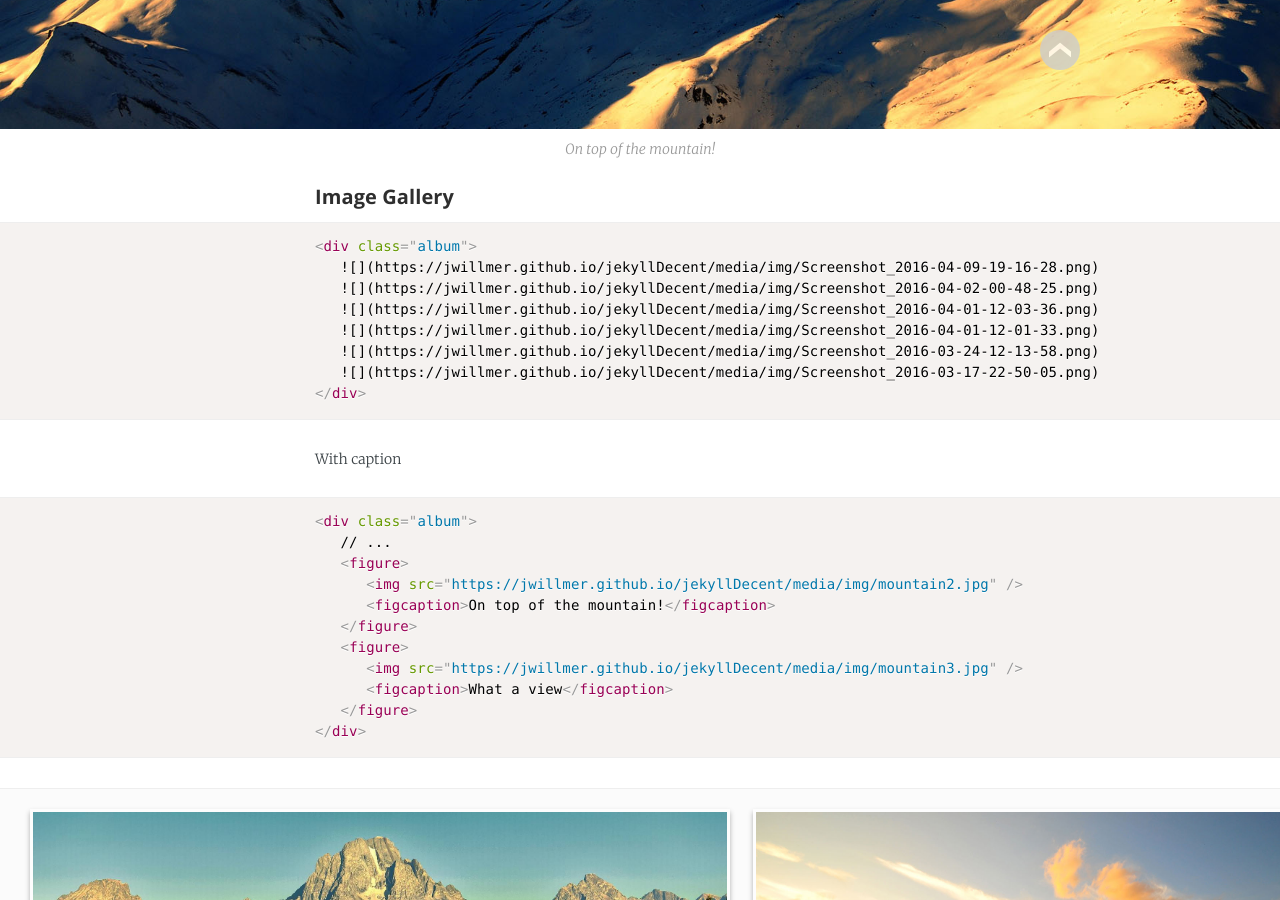
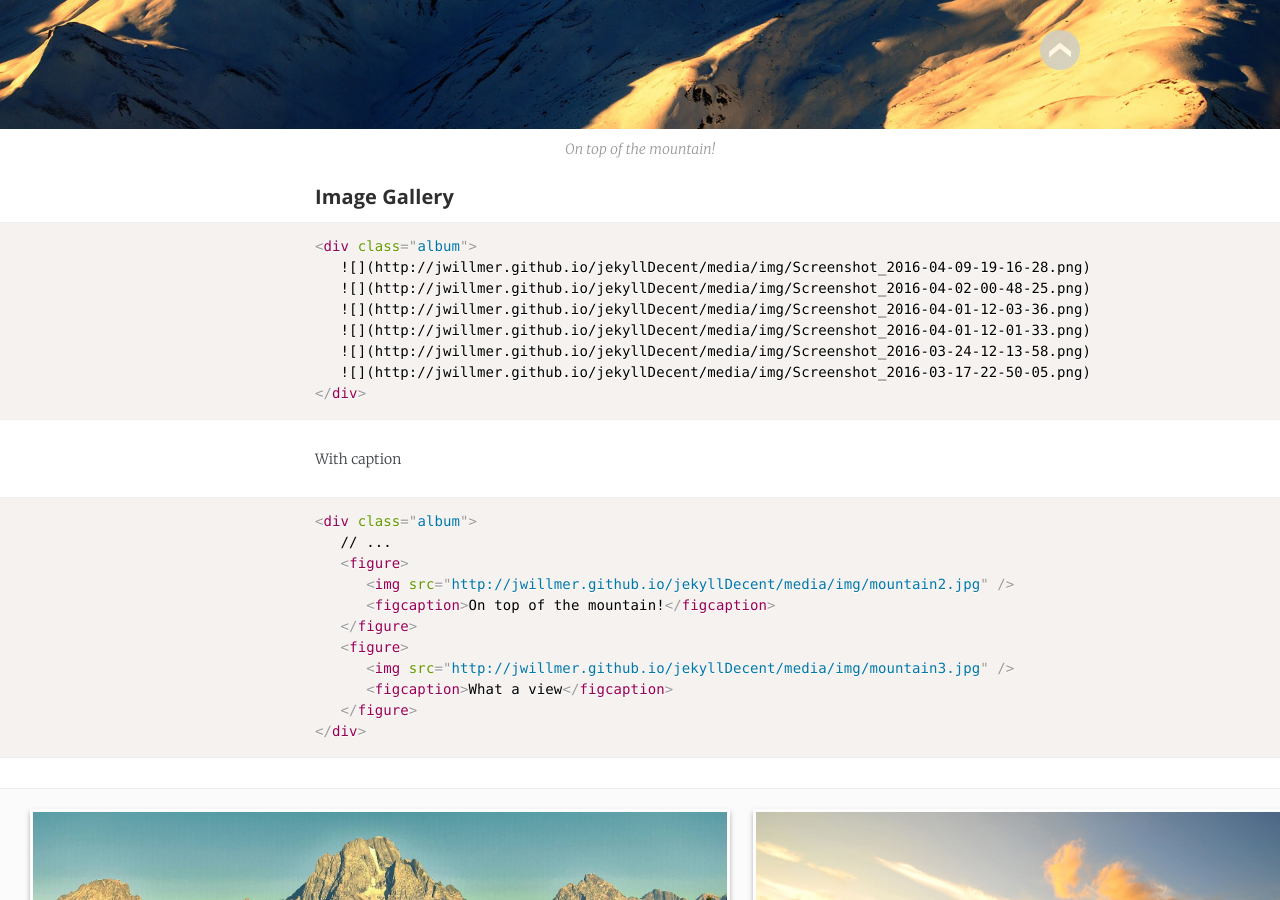
Before and after one commit to jwillmer/jekyllDecent, a Jekyll site: the page built from _posts/2016-05-07-Features.md, in a window 1280 px wide and 900 px high, scrolled down 3764 px. Built offline with Jekyll 4.4.1, drawn with Linux system fonts in a browser that asks for light colours; some web fonts are replaced; some of the changed text lies outside the part shown.

Commit message:
Updated links in posts and pages to work locally. Fixed a bug and modified Gemfile to only load the needed plugins.

````diff
--- a/_posts/2016-05-07-Features.md
+++ b/_posts/2016-05-07-Features.md
@@ -16,31 +16,31 @@
 Keep in mind that paralax effect will not be captured if you like to print the page.
 
 ```html
-<div class="bg-scroll" style="background-image: url('{{ site.github.url }}/media/img/mountain1.jpg')"></div>
+<div class="bg-scroll" style="background-image: url('{{ "/media/img/mountain1.jpg" | absolute_url }}')"></div>
 ```
 
-<div class="bg-scroll" style="background-image: url('{{ site.github.url }}/media/img/mountain1.jpg')"></div>
+<div class="bg-scroll" style="background-image: url('{{ "/media/img/mountain1.jpg" | absolute_url }}')"></div>
 
 
 #### Caption for Image
 
 ```html
 <figure>
-   <img src="{{ site.github.url }}/media/img/mountain2.jpg" />
+   <img src="{{ "/media/img/mountain2.jpg" | absolute_url }}" />
    <figcaption>A nice mountain.</figcaption>
 </figure>
 ```
 
 <figure>
-<img src="{{ site.github.url }}/media/img/mountain2.jpg" />
+<img src="{{ "/media/img/mountain2.jpg" | absolute_url }}" />
 <figcaption>A nice mountain</figcaption>
 </figure>
 
 #### Image Allignment
 
 ```html
-![]({{ site.github.url }}/media/img/mountain3.gif#right)
-![]({{ site.github.url }}/media/img/mountain2.gif#left)
+![]({{ "/media/img/mountain3.jpg#right" | absolute_url }})
+![]({{ "/media/img/mountain2.jpg#left" | absolute_url }})
 ```
 
 Allignment with caption
@@ -48,19 +48,19 @@
 ```html
 <aside>
    <figure class="left">
-      <img src="{{ site.github.url }}/media/img/mountain3.jpg#left" />
+      <img src="{{ "/media/img/mountain3.jpg#left" | absolute_url }}" />
       <figcaption>What a view!</figcaption>
    </figure>
 </aside>
 ```
 
-![]({{ site.github.url }}/media/img/mountain2.jpg#right)
+![]({{ "/media/img/mountain2.jpg#right" | absolute_url }})
 
 Lorem ipsum dolor sit amet, consectetur adipiscing elit. Praesent accumsan ante nulla, quis pulvinar nibh tempus sed. In congue congue odio, vel ornare mauris ultrices vel. Vestibulum tristique eros at enim vulputate fringilla. Nullam non augue sit amet elit interdum tempus non ut justo.
 
 <aside>
 <figure class="left">
-<img src="{{ site.github.url }}/media/img/mountain3.jpg" />
+<img src="{{ "/media/img/mountain3.jpg" | absolute_url }}" />
 <figcaption>What a view!</figcaption>
 </figure>
 </aside>
@@ -72,7 +72,7 @@
 
 ```html
 <div class="large">
-   ![]({{ site.github.url }}/media/img/mountain2.jpg)
+   ![]({{ "/media/img/mountain2.jpg" | absolute_url }})
 </div>
 ```
 
@@ -80,13 +80,13 @@
 
 ```html
 <figure class="large" markdown="1">
-   ![]({{ site.github.url }}/media/img/mountain2.jpg)
+   ![]({{ "/media/img/mountain2.jpg" | absolute_url }})
    <figcaption>On top of the mountain!</figcaption>
 </figure>
 ```
 
 <figure class="large" markdown="1">
-   ![]({{ site.github.url }}/media/img/mountain2.jpg)
+   ![]({{ "/media/img/mountain2.jpg" | absolute_url }})
    <figcaption>On top of the mountain!</figcaption>
 </figure>
 
@@ -94,12 +94,12 @@
 
 ```html
 <div class="album">
-   ![]({{ site.github.url }}/media/img/Screenshot_2016-04-09-19-16-28.png)
-   ![]({{ site.github.url }}/media/img/Screenshot_2016-04-02-00-48-25.png)
-   ![]({{ site.github.url }}/media/img/Screenshot_2016-04-01-12-03-36.png)
-   ![]({{ site.github.url }}/media/img/Screenshot_2016-04-01-12-01-33.png)
-   ![]({{ site.github.url }}/media/img/Screenshot_2016-03-24-12-13-58.png)
-   ![]({{ site.github.url }}/media/img/Screenshot_2016-03-17-22-50-05.png)
+   ![]({{ "/media/img/Screenshot_2016-04-09-19-16-28.png" | absolute_url }})
+   ![]({{ "/media/img/Screenshot_2016-04-02-00-48-25.png" | absolute_url }})
+   ![]({{ "/media/img/Screenshot_2016-04-01-12-03-36.png" | absolute_url }})
+   ![]({{ "/media/img/Screenshot_2016-04-01-12-01-33.png" | absolute_url }})
+   ![]({{ "/media/img/Screenshot_2016-03-24-12-13-58.png" | absolute_url }})
+   ![]({{ "/media/img/Screenshot_2016-03-17-22-50-05.png" | absolute_url }})
 </div>
 ```
 
@@ -109,11 +109,11 @@
 <div class="album">
    // ...
    <figure>
-      <img src="{{ site.github.url }}/media/img/mountain2.jpg" />
+      <img src="{{ "/media/img/mountain2.jpg" | absolute_url }}" />
       <figcaption>On top of the mountain!</figcaption>
    </figure>
    <figure>
-      <img src="{{ site.github.url }}/media/img/mountain3.jpg" />
+      <img src="{{ "/media/img/mountain3.jpg" | absolute_url }}" />
       <figcaption>What a view</figcaption>
    </figure>
 </div>
@@ -121,15 +121,15 @@
 
 <div class="album">
    <figure>
-      <img src="{{ site.github.url }}/media/img/mountain1.jpg" />
+      <img src="{{ "/media/img/mountain1.jpg" | absolute_url }}" />
       <figcaption>Mountain and lake</figcaption>
    </figure>
    <figure>
-      <img src="{{ site.github.url }}/media/img/mountain2.jpg" />
+      <img src="{{ "/media/img/mountain2.jpg" | absolute_url }}" />
       <figcaption>On top of the mountain!</figcaption>
    </figure>
    <figure>
-      <img src="{{ site.github.url }}/media/img/mountain3.jpg" />
+      <img src="{{ "/media/img/mountain3.jpg" | absolute_url }}" />
       <figcaption>What a view</figcaption>
    </figure>
 </div>
--- a/offline.html
+++ b/offline.html
@@ -5,7 +5,8 @@
 <h2 class="post-title">All posts in one long list</h2>
 <hr />
 
-{% for post in site.posts | sort %}
+{% assign reverse_posts = site.posts | sort %}
+{% for post in reverse_posts %}
 {% unless post.draft %}
 {% include post-list-item.html %}
 {% endunless %}
````
Also changed, not shown: Gemfile (+10 -1 lines), _pages/offline-warning.md (+1 -1 lines), _posts/2016-06-08-Readme.md (+4 -4 lines), Gemfile.lock.
